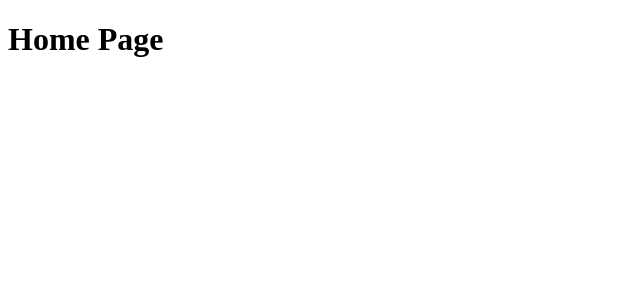
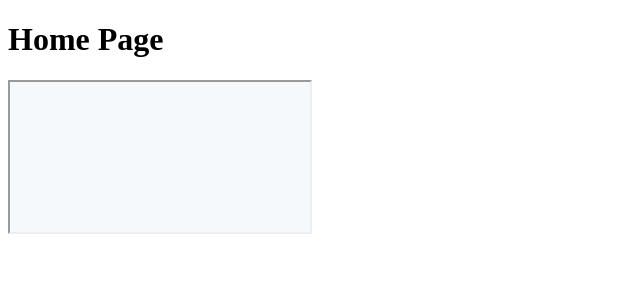
Before and after one commit to iamdiegow/test, a Next.js app: page / in a window 1280 px wide. Shown: the top 300 px of the page, without its empty margins (0-640 px from the left). Built offline with nearby package versions, Linux system fonts and the light colour scheme.

Commit message:
add prepare-deploy script

```diff
--- a/package.json
+++ b/package.json
@@ -9,6 +9,7 @@
     "lint": "next lint"
   },
   "dependencies": {
+    "fs-extra": "^11.1.1",
     "next": "13.3.0",
     "react": "18.2.0",
     "react-dom": "18.2.0"
--- a/pages/index.js
+++ b/pages/index.js
@@ -2,6 +2,14 @@ function HomePage() {
   return (
     <div>
       <h1>Home Page</h1>
+      <div
+        styles={{
+          height: "100vh",
+          width: "100vw",
+        }}
+      >
+        <iframe src="main/index.html" allowFullScreen={true}></iframe>
+      </div>
     </div>
   );
 }
```
Also changed, not shown: prepare-deploy.js (added, +22 -0 lines), 1 other file (tests, documents, lock files or other folders).
